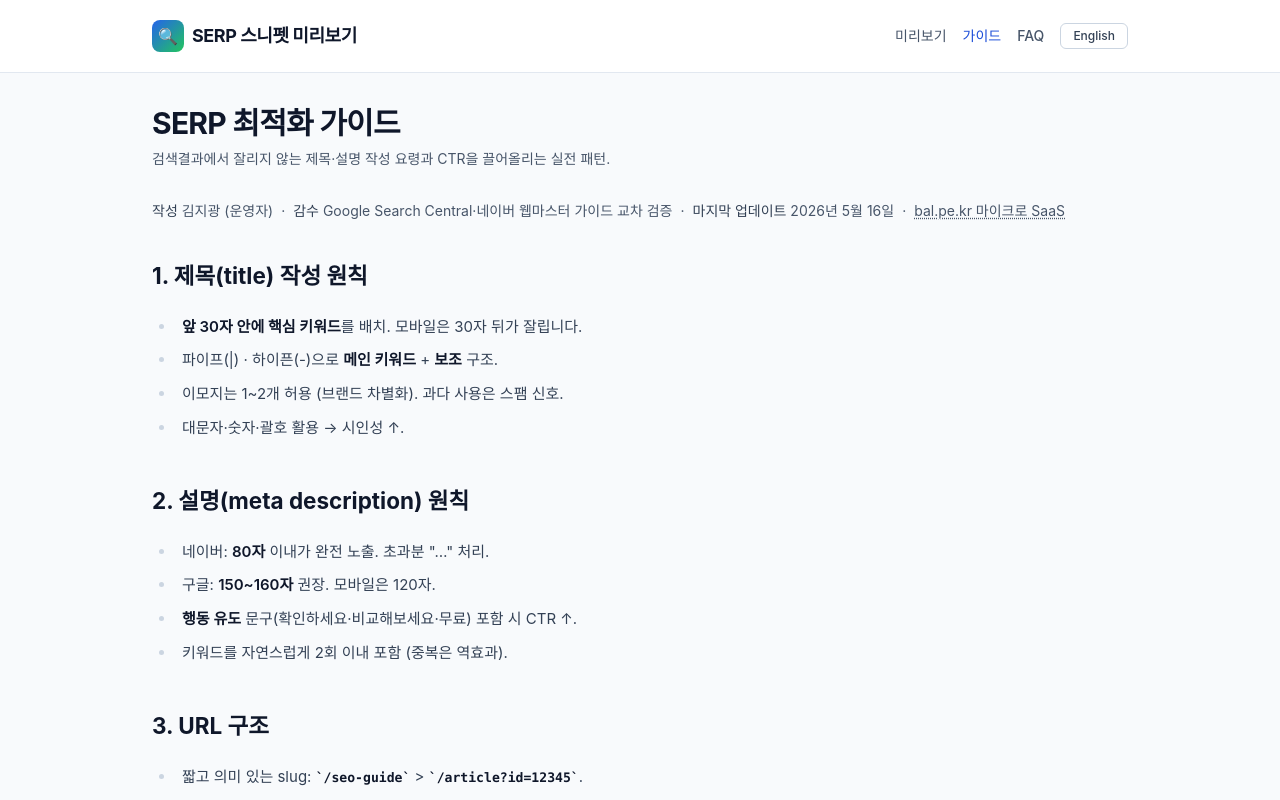
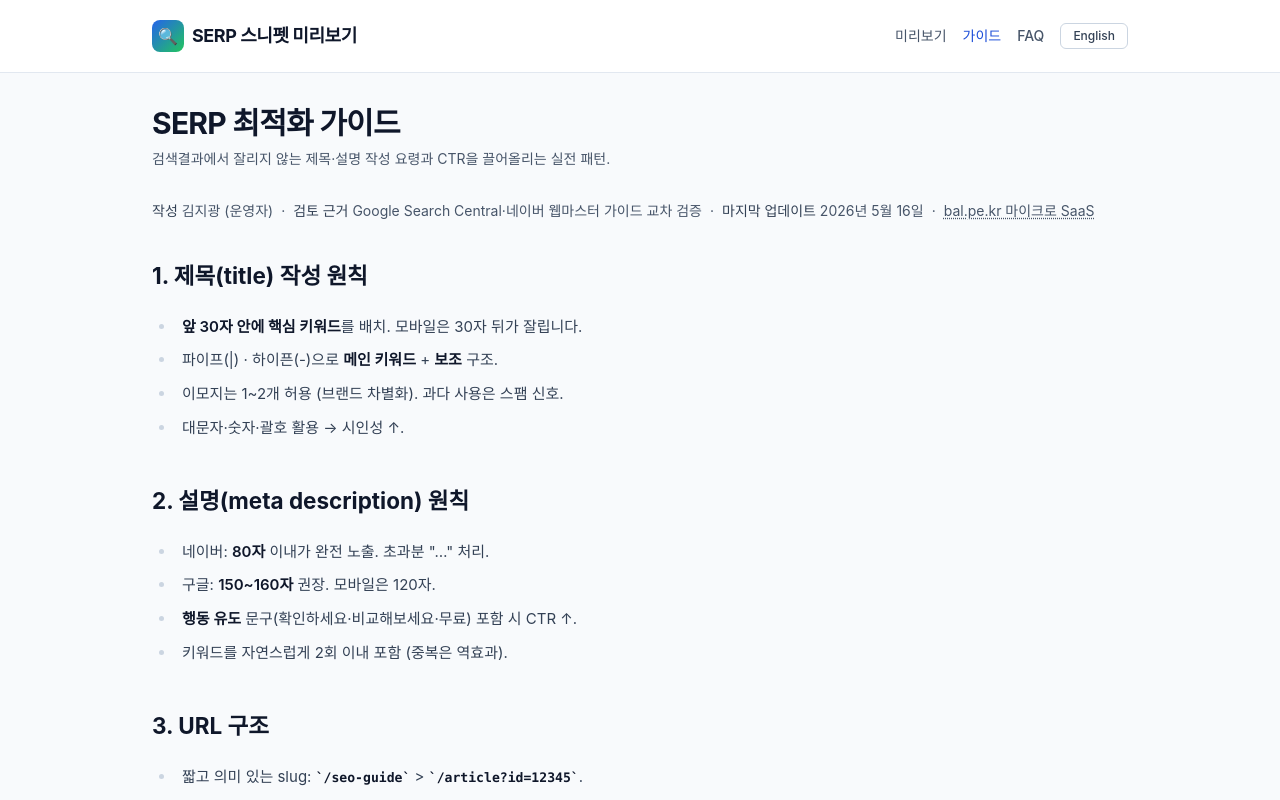
Before and after one commit to jkRaccoon/serp, a React (Vite) app: page /guide in a window 1280 px wide. Shown: the top 800 px of the page. Built offline with nearby package versions, Linux system fonts and the light colour scheme; no server answers.

Commit message:
감수자를 사람(Person) 구조화 데이터로 내보내지 않고 화면 표기를 "검토 근거"로 바꿈
Co-Authored-By: Claude Opus 5.5 <noreply@anthropic.com>

```diff
--- a/src/components/seo-kit/AuthorByline.tsx
+++ b/src/components/seo-kit/AuthorByline.tsx
@@ -10,7 +10,7 @@
  * @example
  * <AuthorByline
  *   authorName="김지광 (운영자)"
- *   reviewerName="외부 세무사 검수"
+ *   reviewerName="공개 법령·국세청 안내 기반 검토"
  *   lastUpdated="2026-05-16"
  *   organizationName="bal.pe.kr 마이크로 SaaS"
  *   organizationUrl="/about"
@@ -51,13 +51,13 @@ export interface AuthorBylineProps {
 const DICT = {
   ko: {
     authorPrefix: '작성',
-    reviewerPrefix: '감수',
+    reviewerPrefix: '검토 근거',
     updatedPrefix: '마지막 업데이트',
     by: '·',
   },
   en: {
     authorPrefix: 'Author',
-    reviewerPrefix: 'Reviewed by',
+    reviewerPrefix: 'Review basis',
     updatedPrefix: 'Last updated',
     by: '·',
   },
@@ -126,9 +126,7 @@ export default function AuthorByline({
       typeof window !== 'undefined' ? window.location.href : undefined;
 
     const author = { '@type': 'Person', name: authorName };
-    const reviewer = reviewerName
-      ? { '@type': 'Person', name: reviewerName }
-      : undefined;
+    // reviewerName 은 검토 근거(공개 자료 등)를 적는 문구라 실제 사람이 아니다 — reviewedBy(Person)로 내보내지 않는다
     const publisher = {
       '@type': 'Organization',
       name: organizationName,
@@ -139,7 +137,6 @@ export default function AuthorByline({
       '@context': 'https://schema.org',
       '@type': mainEntityType,
       author,
-      ...(reviewer ? { reviewedBy: reviewer } : {}),
       ...(datePublished ? { datePublished } : {}),
       dateModified: lastUpdated,
       publisher,
```
